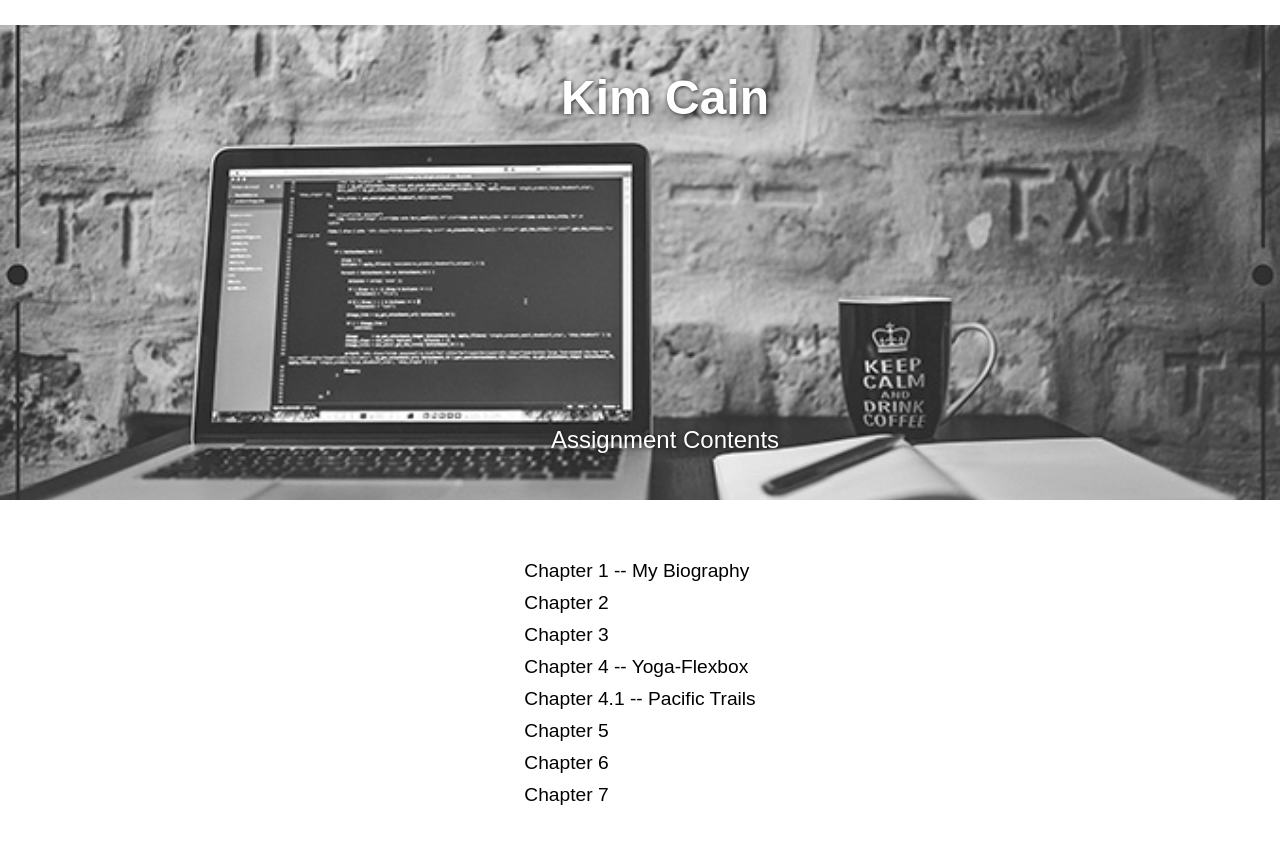
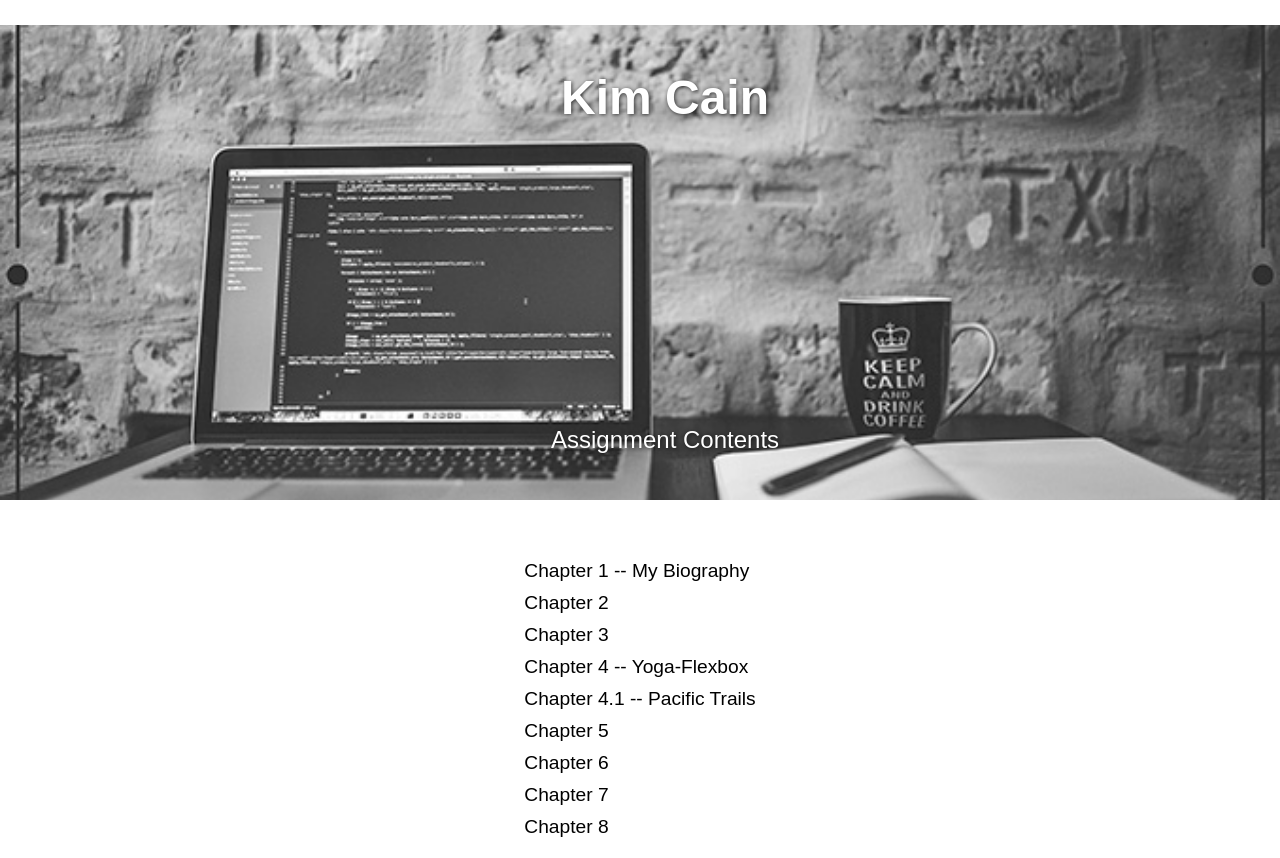
Before and after one commit to motowngal/webd168-2, a plain HTML site: page index.html in a window 1280 px wide. Before the commit the page ends 826 px from the top, so only its background shows below. Drawn offline with Linux system fonts and the light colour scheme.

Commit message:
Add files via upload

```diff
--- a/index.html
+++ b/index.html
@@ -36,6 +36,7 @@
           <li><a href="chapter5/">Chapter 5</a></li>
           <li><a href="chapter6/">Chapter 6</a></li>
           <li><a href="chapter7/">Chapter 7</a></li>
+          <li><a href="chapter8/">Chapter 8</a></li>
         </li>
       </ul>
     </div>
```
